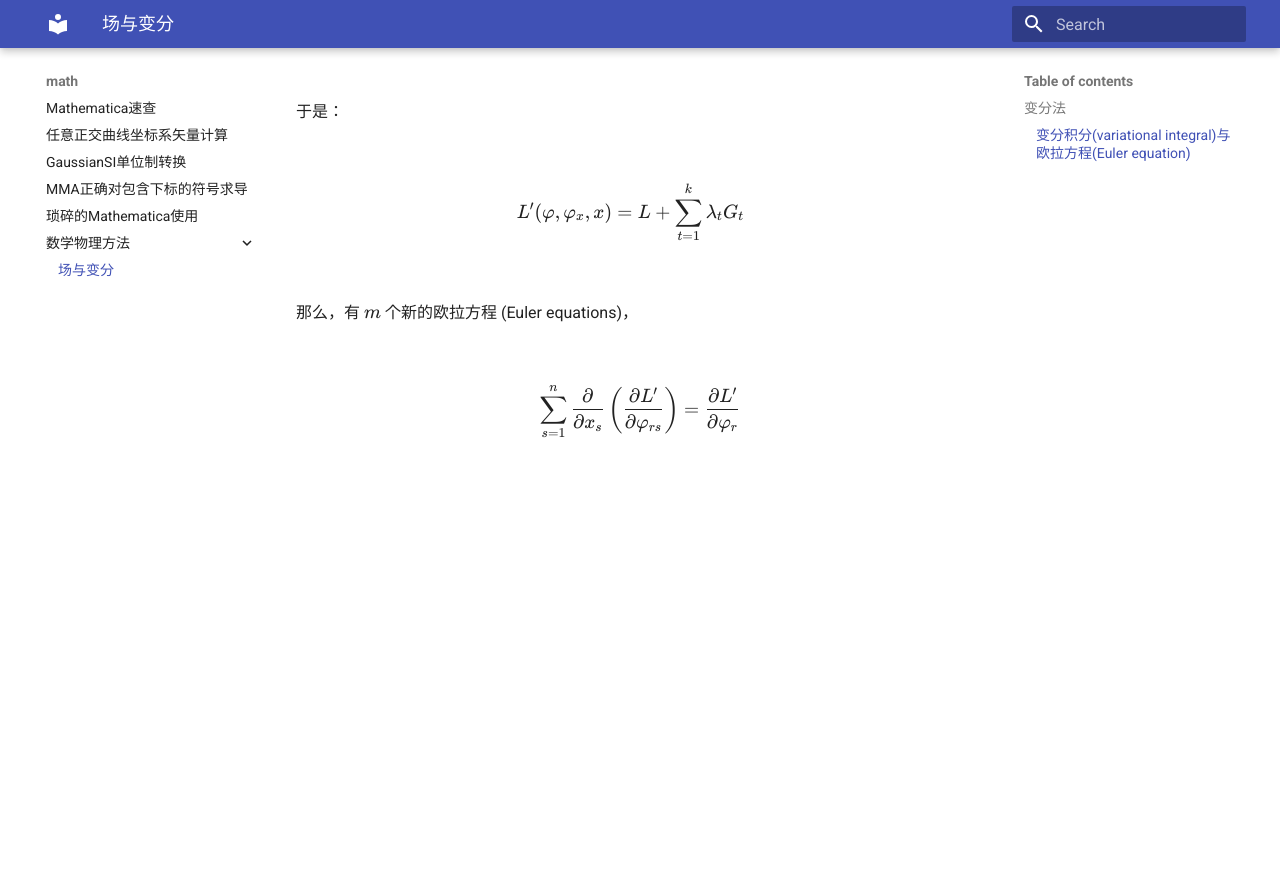
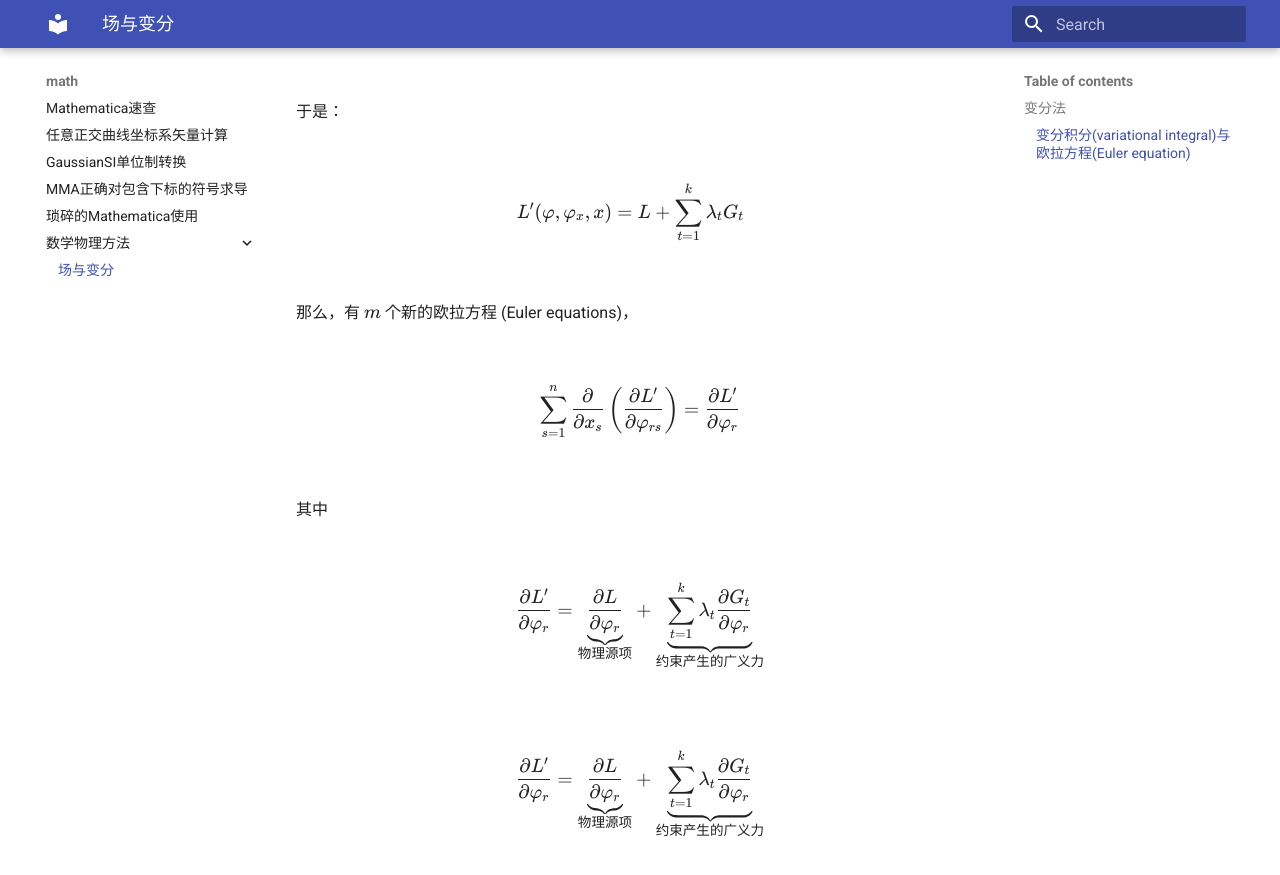
Before and after one commit to ymma98/technotes, an MkDocs documentation site: the page built from docs/math/数学物理方法/ch3_场与变分.md, in a window 1280 px wide and 900 px high, scrolled down 3131 px. Shown: the top 875 px of the window. Built offline with MkDocs 1.6.1 and Material for MkDocs 9.7.7, drawn with Linux system fonts in a browser that asks for light colours; before the commit the page ends 3636 px from its top, so only the background shows below that.

Commit message:
docs/math/数学物理方法/ch3_场与变分.md updated from https://stackedit.cn/

```diff
--- a/docs/math/数学物理方法/ch3_场与变分.md
+++ b/docs/math/数学物理方法/ch3_场与变分.md
@@ -77,12 +77,14 @@ $$L'(\varphi, \varphi_x, x) = L + \sum_{t=1}^k \lambda_t G_t \quad $$
 
 $$\sum_{s=1}^n \frac{\partial}{\partial x_s} \left( \frac{\partial L'}{\partial \varphi_{rs}} \right) = \frac{\partial L'}{\partial \varphi_r} $$
 
+其中
 
+$$\frac{\partial L'}{\partial \varphi_r} = \underbrace{\frac{\partial L}{\partial \varphi_r}}_{\text{物理源项}} + \underbrace{\sum_{t=1}^k \lambda_t \frac{\partial G_t}{\partial \varphi_r}}_{\text{约束产生的广义力}}$$
 
-
+$$\frac{\partial L'}{\partial \varphi_r} = \underbrace{\frac{\partial L}{\partial \varphi_r}}_{\text{物理源项}} + \underbrace{\sum_{t=1}^k \lambda_t \frac{\partial G_t}{\partial \varphi_r}}_{\text{约束产生的广义力}}$$
 
 
 <!--stackedit_data:
-eyJoaXN0b3J5IjpbLTcwNDcwMjA5OCwxMjgzMDk2MDc1LC01OD
-c5MzAxMDNdfQ==
+eyJoaXN0b3J5IjpbLTEwMDk0NzkzMzMsMTI4MzA5NjA3NSwtNT
+g3OTMwMTAzXX0=
 -->
```
